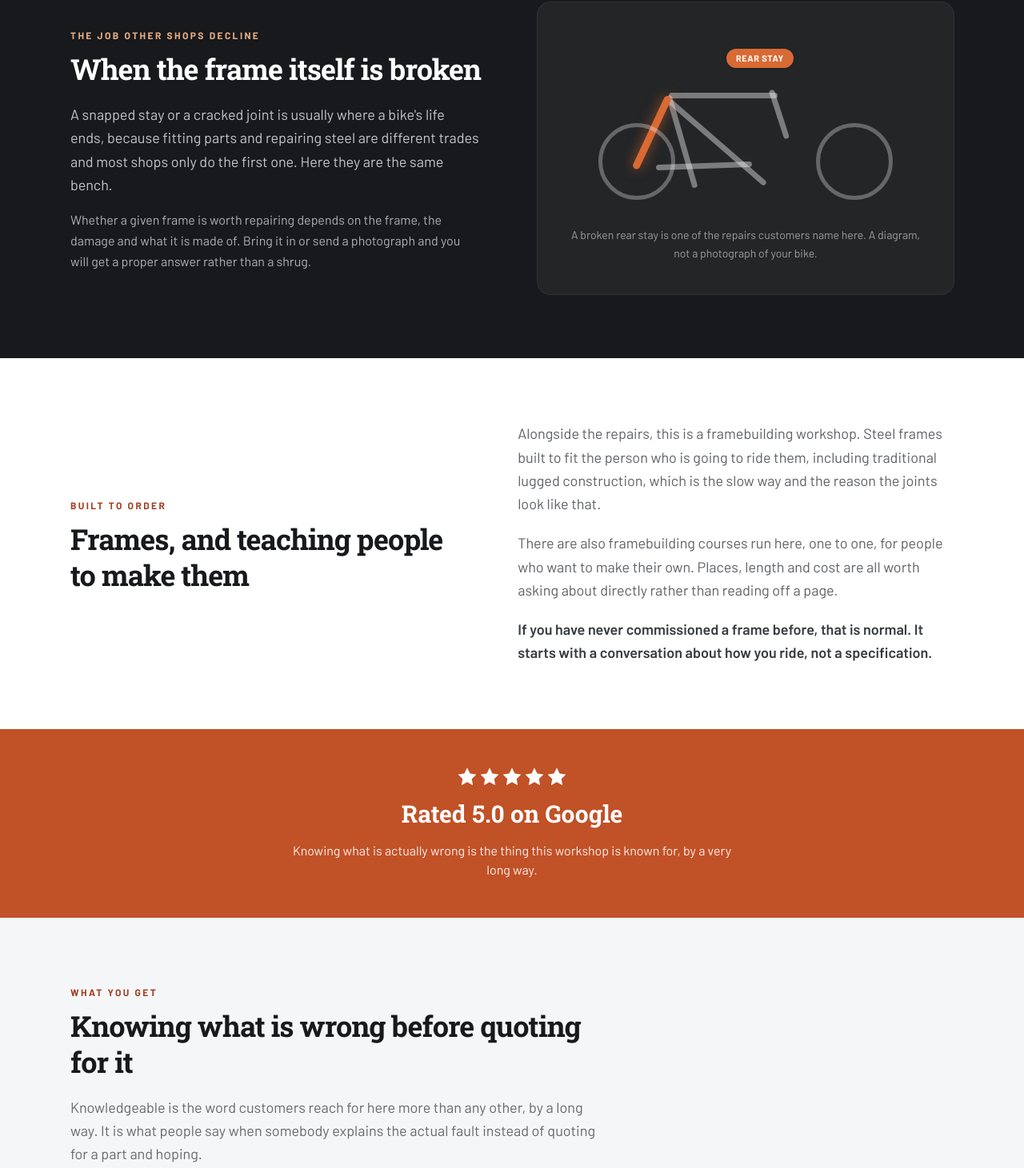
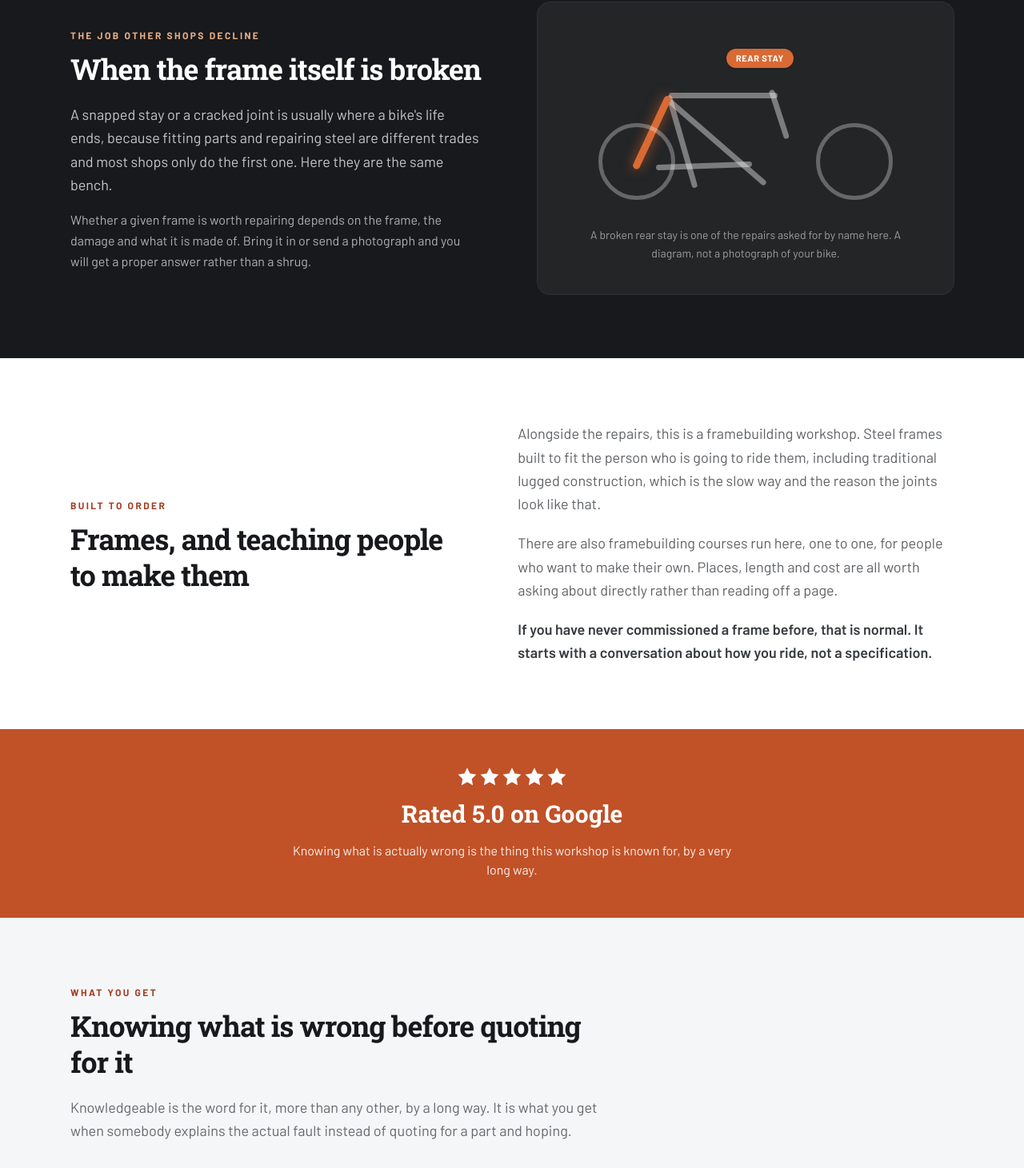
Before and after one commit to sc-WebDesign/phoenix-hotworks-opus-site, a website: page index.html in a window 1280 px wide. Shown: the part 2311-3772 px from the top of the page at 80% size. Drawn offline with Linux system fonts and the light colour scheme.

Commit message:
Phase two sweep: restate review-sourced passages, strip method comments (rules EH, FQ)
Co-Authored-By: Claude Fable 5 <noreply@anthropic.com>

```diff
--- a/index.html
+++ b/index.html
@@ -214,7 +214,7 @@
             <span class="fr-wheel wheel-f"></span>
           </span>
           <p class="mt-5 text-center text-sm leading-relaxed text-white/55">
-            A broken rear stay is one of the repairs customers name here. A diagram, not a photograph of your bike.
+            A broken rear stay is one of the repairs asked for by name here. A diagram, not a photograph of your bike.
           </p>
         </div>
       </div>
@@ -265,7 +265,7 @@
       <div class="max-w-2xl">
         <span class="section-eyebrow">What you get</span>
         <h2 class="font-display text-3xl leading-tight text-brand-950 sm:text-4xl">Knowing what is wrong before quoting for it</h2>
-        <p class="mt-5 text-lg leading-relaxed text-brand-900/75">Knowledgeable is the word customers reach for here more than any other, by a long way. It is what people say when somebody explains the actual fault instead of quoting for a part and hoping.</p>
+        <p class="mt-5 text-lg leading-relaxed text-brand-900/75">Knowledgeable is the word for it, more than any other, by a long way. It is what you get when somebody explains the actual fault instead of quoting for a part and hoping.</p>
       </div>
       <div class="mt-10 grid gap-6 md:grid-cols-3">
         <div class="rounded-xl border border-brand-100 bg-white p-6">
```
Also changed, not shown: preview.html (+2 -2 lines).
